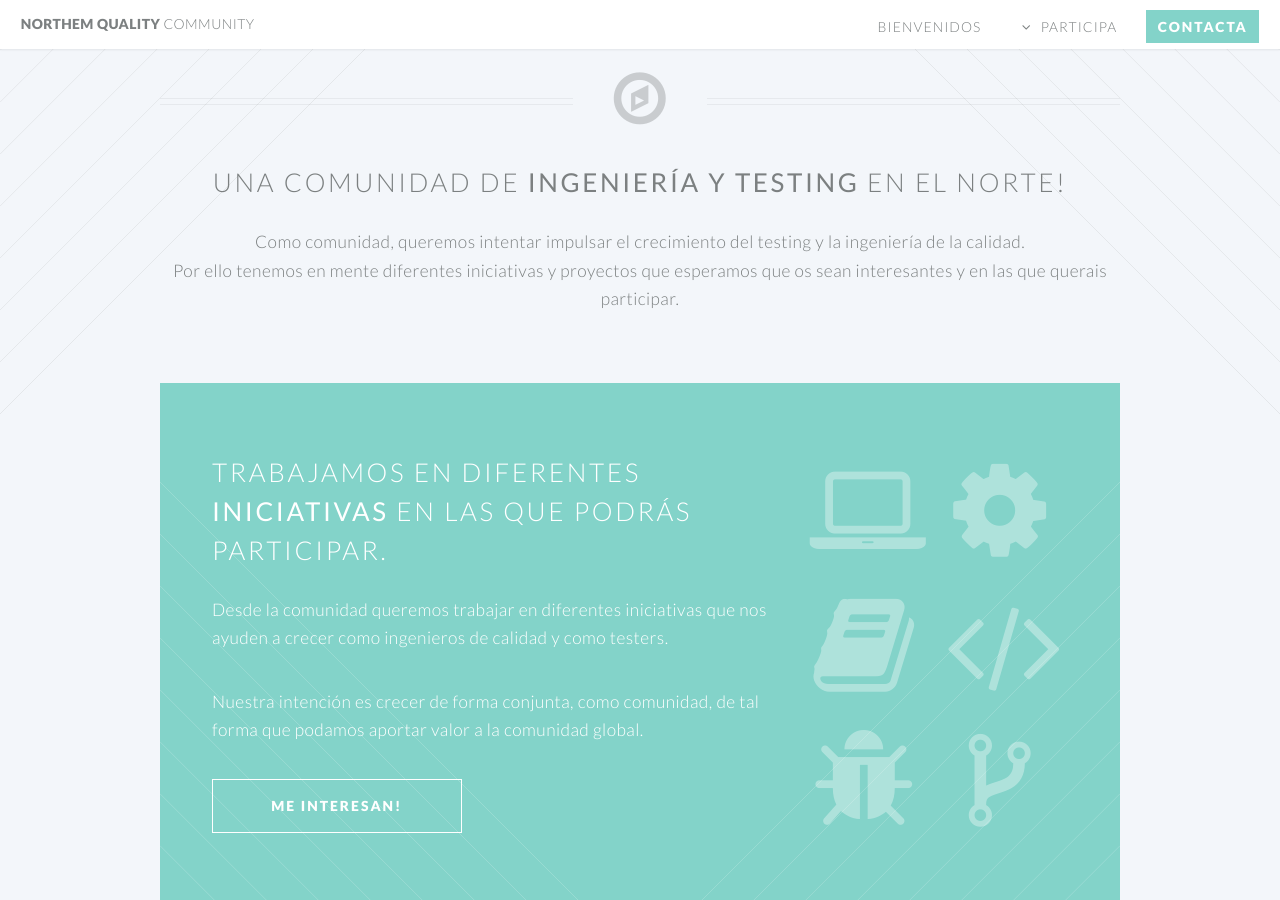
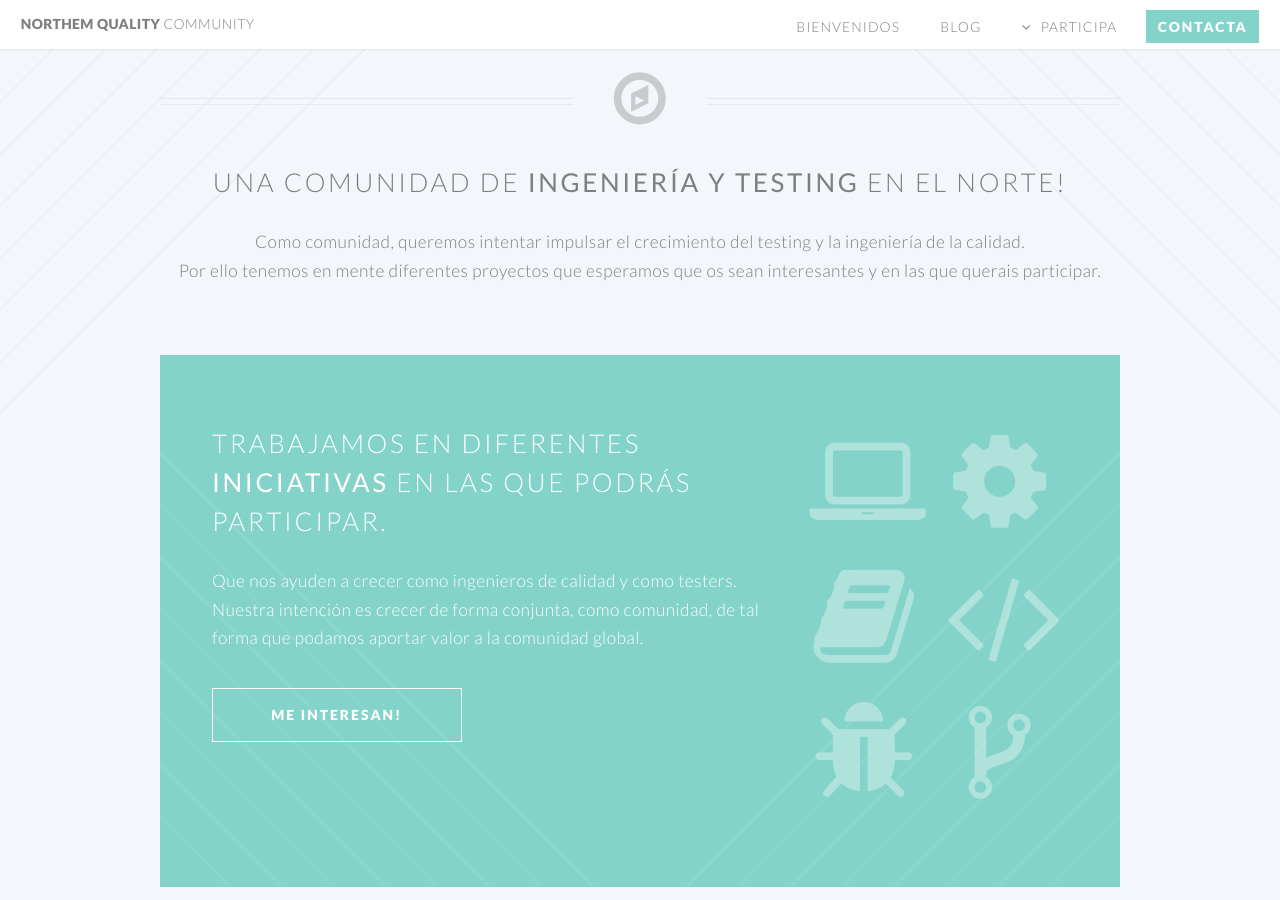
Before and after one commit to NorthemQuality/northemquality.github.io, a Jekyll site: the page built from index.html, in a window 1280 px wide and 900 px high, scrolled down 473 px. Built offline with Jekyll 4.4.1, drawn with Linux system fonts in a browser that asks for light colours.

```diff
--- a/_includes/header.html
+++ b/_includes/header.html
@@ -3,16 +3,16 @@
 				<nav id="nav">
 					<ul>
 						<li><a href="/">Bienvenidos</a></li>
+						<li><a href="/">Blog</a></li>
 						<li class="submenu">
 							<a href="">Participa</a>
 							<ul>
 								<li><a href="/iniciativas.html">Iniciativas</a></li>
 								<li><a href="/no-sidebar.html">Meetups</a></li>
-								<li><a href="/contact.html">Open source</a></li>
-								<li><a href="/right-sidebar.html">Código de conducta</a></li>
+								<li><a href="/codigoconducta.html">Código de conducta</a></li>
 							</ul>
 						</li>
-						<li><a href="/blog.html" class="button special">Contacta</a></li>
+						<li><a href="/contacta.html" class="button special">Contacta</a></li>
 					</ul>
 				</nav>
 			</header>
--- a/index.html
+++ b/index.html
@@ -11,7 +11,7 @@ layout: landing-page
 					</h2>
 					<p>Como comunidad, queremos intentar impulsar el crecimiento del testing y la ingeniería de la calidad.
 					<br />
-					<p> Por ello tenemos en mente diferentes iniciativas y proyectos que esperamos que os sean interesantes y en las que querais participar.
+					<p> Por ello tenemos en mente diferentes proyectos que esperamos que os sean interesantes y en las que querais participar.
 					<br />
 				</header>
 
@@ -24,10 +24,8 @@ layout: landing-page
 									<h2>Trabajamos en diferentes <strong>iniciativas</strong> en las que podrás participar. </h2>
 								</header>
 								<p>
-									Desde la comunidad queremos trabajar en diferentes iniciativas que nos ayuden a crecer como ingenieros de calidad
+									Que nos ayuden a crecer como ingenieros de calidad
 									y como testers.
-								<p>
-								<p>
 								    Nuestra intención es crecer de forma conjunta, como comunidad, de tal forma que podamos aportar valor a la comunidad
 									global.
 								</p>
--- a/iniciativas.html
+++ b/iniciativas.html
@@ -87,7 +87,7 @@ layout: default
 							<div class="4u">
 
 								<section>
-									<a href="#" class="image featured"><img src="images/documentos.png" alt="repositorio documental" /></a>
+									<a href="#" class="image featured"><img src="images/documentos.png" alt="repositorio documental" height="209"/></a>
 									<header>
 										<h3>Recursos</h3>
 									</header>
@@ -98,7 +98,7 @@ layout: default
 							<div class="4u">
 
 								<section>
-									<a href="#" class="image featured"><img src="images/formacion.png" alt="formación" /></a>
+									<a href="#" class="image featured"><img src="images/formacion.png" alt="formación" height="209"/></a>
 									<header>
 										<h3>Formación</h3>
 									</header>
```
Also changed, not shown: codigoconducta.html (added, +106 -0 lines), contacta.html (added, +58 -0 lines), 1 other file.
